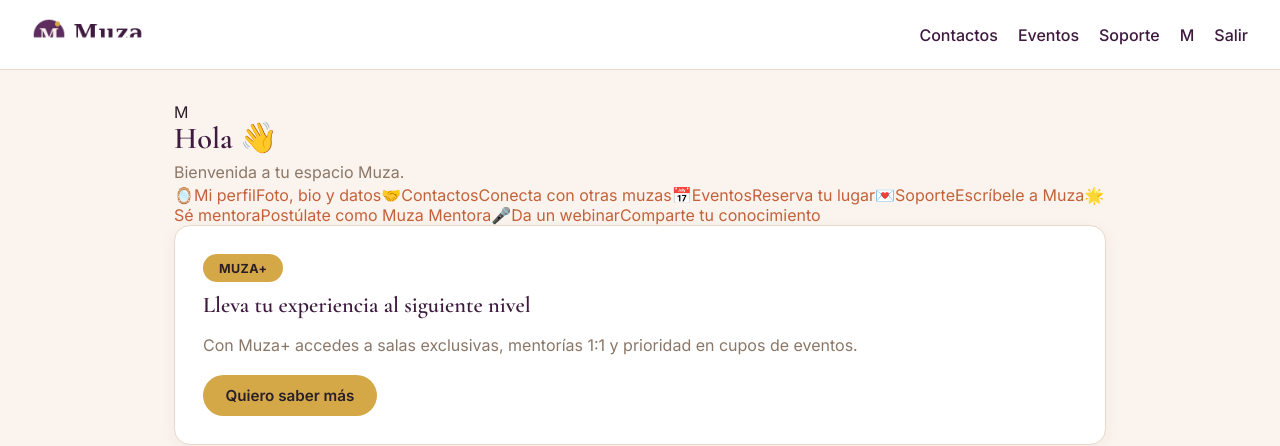
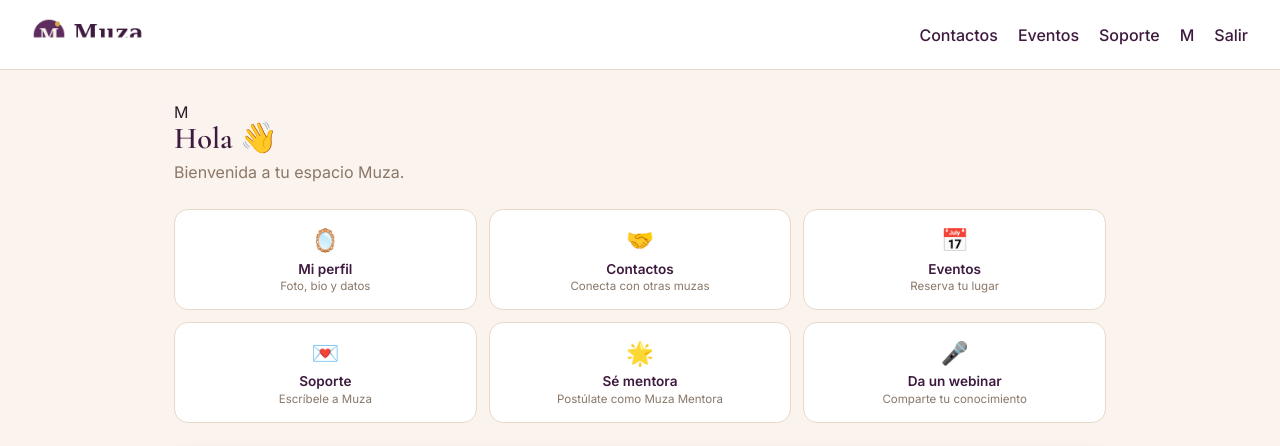
Before and after one commit to somosmuzamarketing-spec/muza-platform, a Next.js app: page /dashboard in a window 1280 px wide. Shown: the top 446 px of the page. Built offline with nearby package versions, Linux system fonts and the light colour scheme; no server answers; the database is empty.

Commit message:
Update globals.css

```diff
--- a/src/app/globals.css
+++ b/src/app/globals.css
@@ -204,6 +204,43 @@ input::placeholder, textarea::placeholder { color: var(--muted); }
 .room-card .room-icon { font-size: 1.7rem; margin-bottom: 0.6rem; display: block; }
 .room-card .room-name { font-weight: 600; color: var(--plum); }
 
+/* Quick links */
+.quicklinks-grid {
+  display: grid;
+  grid-template-columns: repeat(3, 1fr);
+  gap: 0.75rem;
+  margin: 1.5rem 0;
+}
+
+.quicklink-card {
+  display: flex;
+  flex-direction: column;
+  align-items: center;
+  text-align: center;
+  padding: 1rem 0.85rem;
+  border: 1.5px solid var(--border);
+  border-radius: 14px;
+  text-decoration: none;
+  color: var(--text);
+  background: var(--panel);
+  transition: border-color 0.15s ease, transform 0.15s ease, box-shadow 0.15s ease;
+}
+
+.quicklink-card:hover {
+  border-color: var(--gold);
+  transform: translateY(-2px);
+  text-decoration: none;
+  box-shadow: 0 8px 20px rgba(61, 26, 62, 0.1);
+}
+
+.quicklink-icon { font-size: 1.4rem; margin-bottom: 0.4rem; display: block; }
+.quicklink-label { font-weight: 600; color: var(--plum); font-size: 0.85rem; }
+.quicklink-desc { color: var(--muted); font-size: 0.72rem; margin-top: 0.15rem; }
+
+@media (max-width: 640px) {
+  .quicklinks-grid { grid-template-columns: repeat(2, 1fr); }
+}
+
 /* Chat */
 .chat-box {
   height: 55vh;
```
